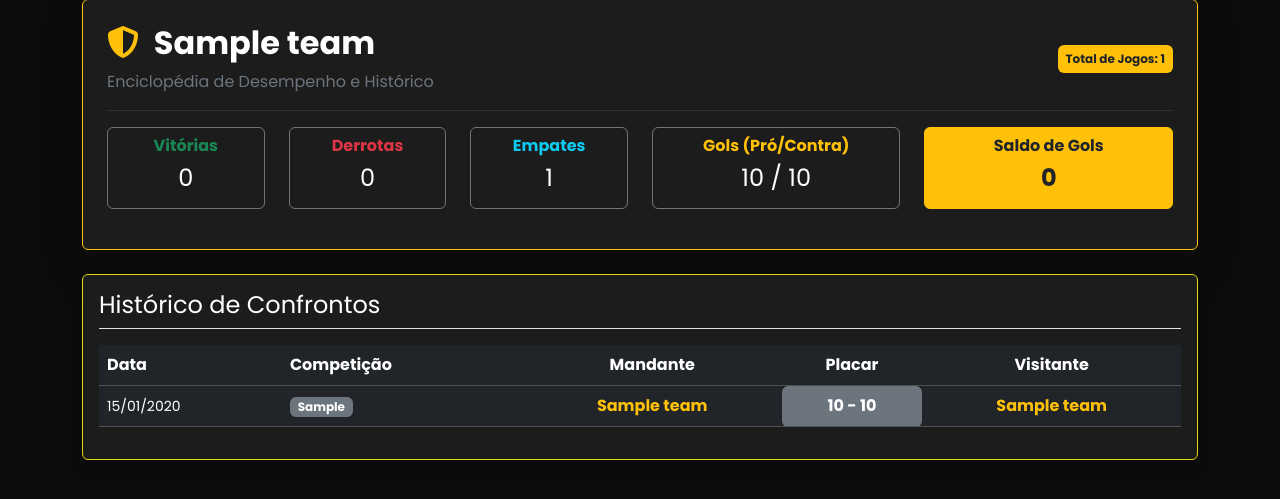
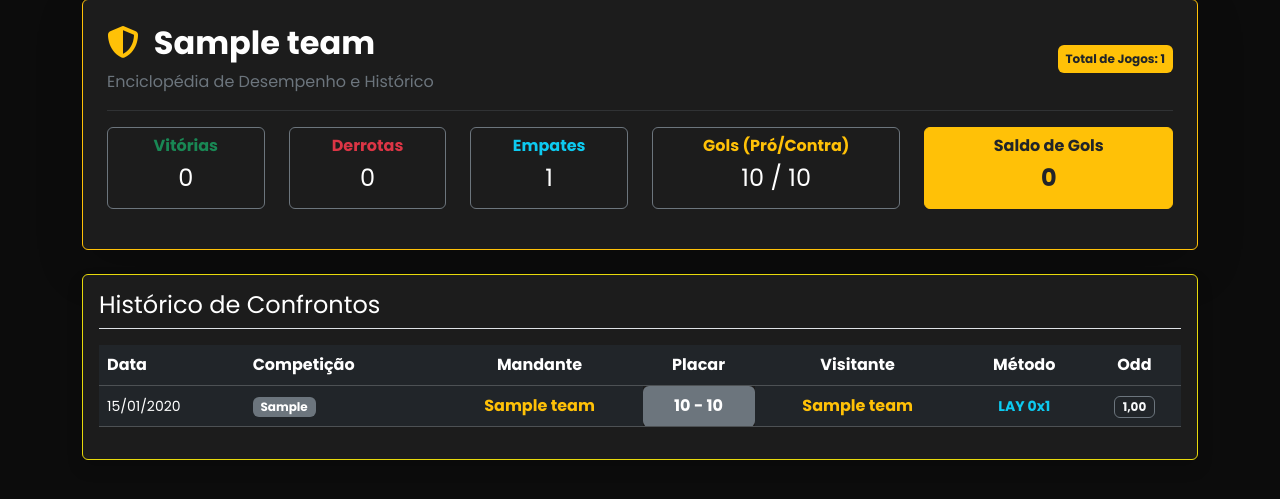
Before and after one commit to Douglasgarciams/tipsgolbr_django, a Django app: page /banco-de-dados/time/1/ in a window 1280 px wide. Shown: the part 153-652 px from the top of the page. Run offline with Django 5.2, Linux system fonts and the light colour scheme; a user stored in the database is signed in; tables that the repository leaves empty hold one stand-in row (values such as "Sample post"); parts of the project's set-up code (start-up, migrations or seed data) failed here and were passed over; some libraries are stand-ins or nearby versions.

Commit message:
acrescentar no home mais informações

```diff
--- a/tips_core/templates/tips_core/detalhes_time.html
+++ b/tips_core/templates/tips_core/detalhes_time.html
@@ -52,7 +52,7 @@
         </div>
     </div>
 
-    {# TABELA DE JOGOS #}
+    {# TABELA DE JOGOS ATUALIZADA #}
     <div class="card bg-dark text-light p-3 shadow">
         <h4 class="mb-3 border-bottom pb-2">Histórico de Confrontos</h4>
         <div class="table-responsive">
@@ -64,7 +64,7 @@
                         <th class="text-center">Mandante</th>
                         <th class="text-center">Placar</th>
                         <th class="text-center">Visitante</th>
-                    </tr>
+                        <th class="text-center">Método</th> <th class="text-center">Odd</th>    </tr>
                 </thead>
                 <tbody>
                     {% for jogo in jogos %}
@@ -80,10 +80,22 @@
                         <td class="text-center {% if jogo.away_team == time %}fw-bold text-warning{% endif %}">
                             {{ jogo.away_team.name }}
                         </td>
+
+                        {# EXIBIÇÃO DO MÉTODO #}
+                        <td class="text-center">
+                            <span class="text-info small fw-bold">{{ jogo.get_method_display }}</span>
+                        </td>
+
+                        {# EXIBIÇÃO DA ODD (odd_value) #}
+                        <td class="text-center">
+                            <span class="badge border border-secondary text-light">
+                                {{ jogo.odd_value|floatformat:2 }}
+                            </span>
+                        </td>
                     </tr>
                     {% empty %}
                     <tr>
-                        <td colspan="5" class="text-center text-muted">Nenhum jogo registrado para este time ainda.</td>
+                        <td colspan="7" class="text-center text-muted">Nenhum jogo registrado para este time ainda.</td>
                     </tr>
                     {% endfor %}
                 </tbody>
--- a/tips_core/templates/tips_core/lista_times.html
+++ b/tips_core/templates/tips_core/lista_times.html
@@ -33,7 +33,7 @@
 
                     <td class="text-info">{{ time.ultimo_metodo|default:"--" }}</td>
 
-                    <td class="text-secondary">{{ time.odd_media|default:"0.00" }}</td>
+                    <td class="text-secondary">{{ time.odd_media|floatformat:2 }}</td>
 
                     <td>
                         <a href="{% url 'detalhes_time' time.id %}" class="btn btn-sm btn-outline-warning">
```
